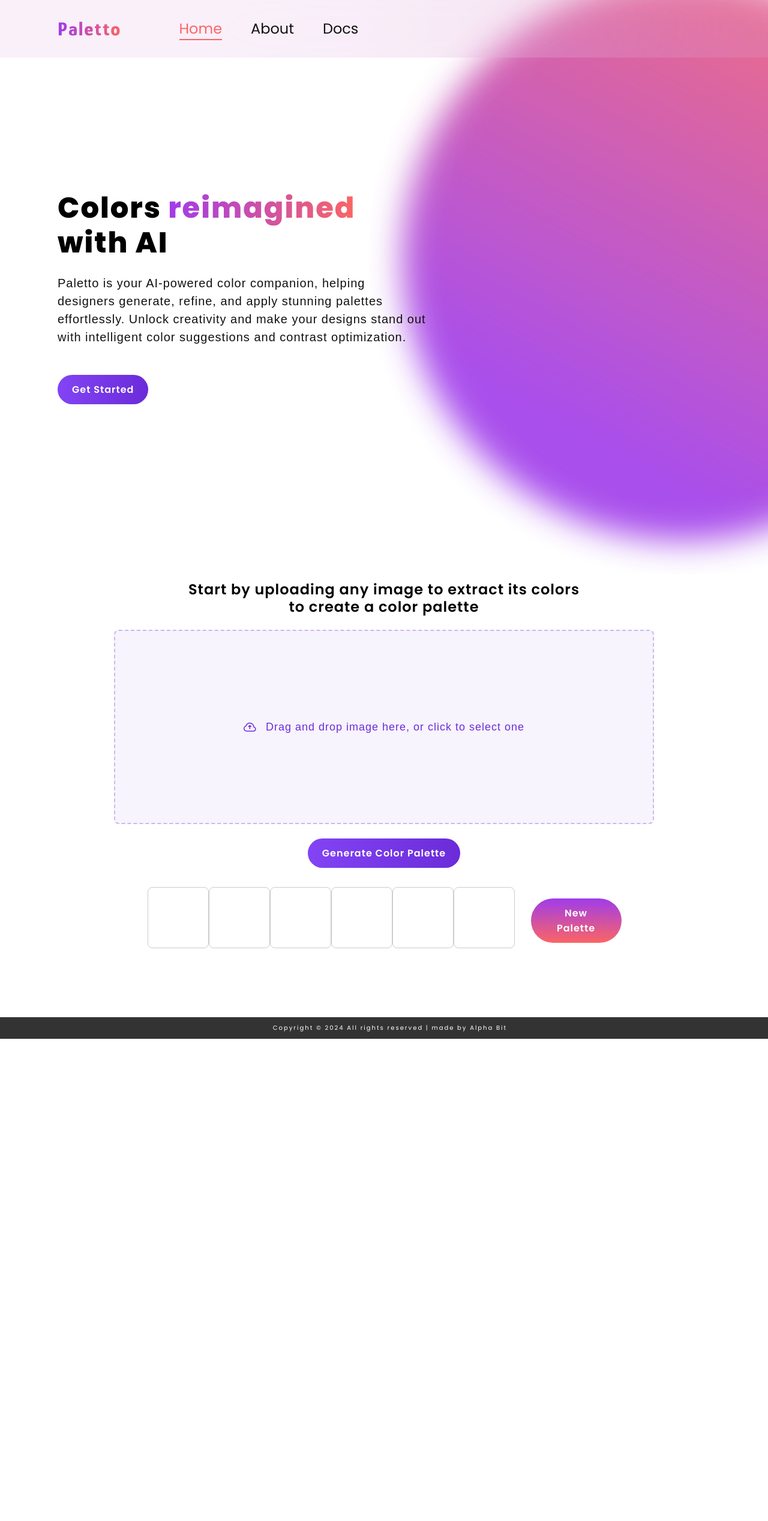
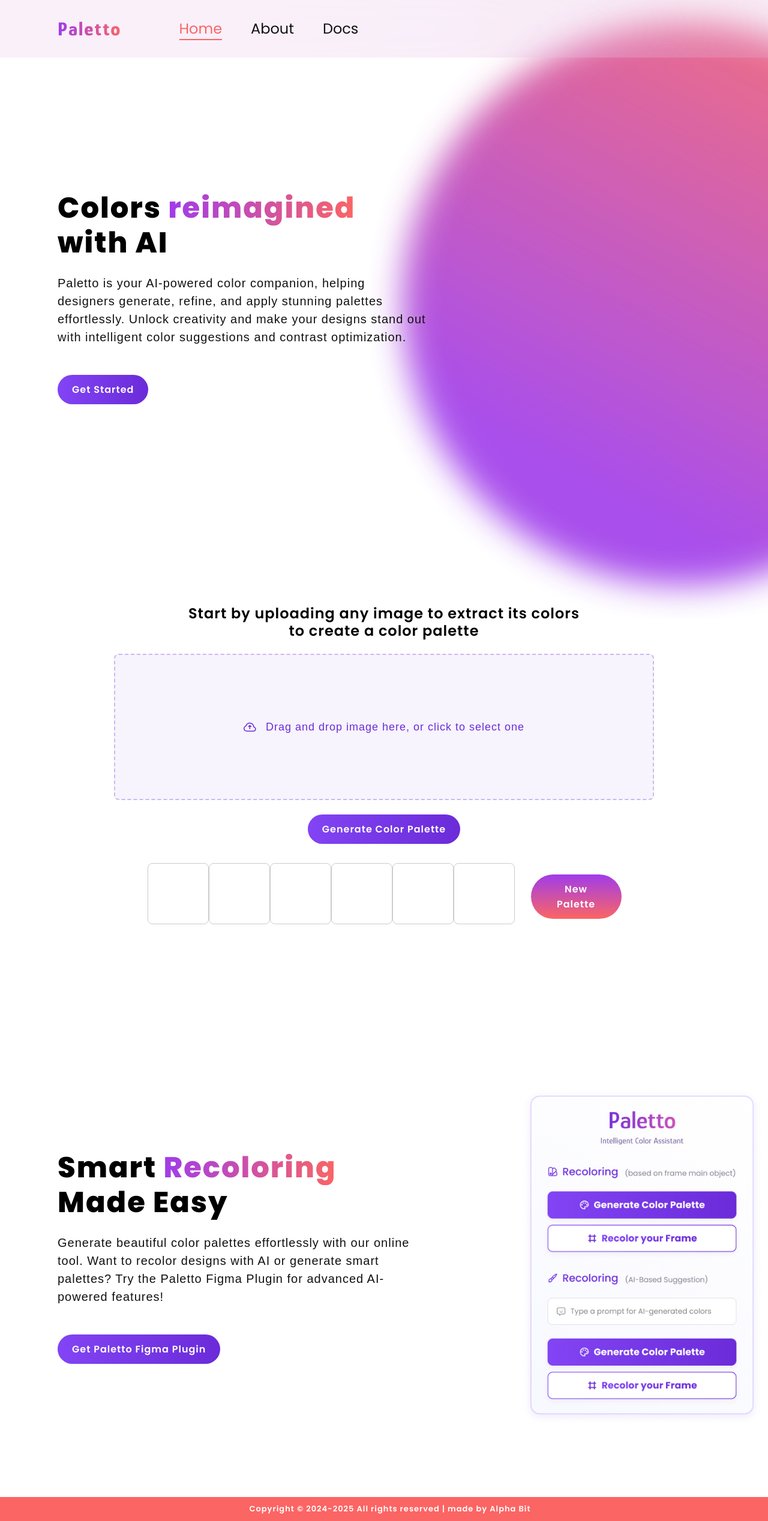
Before and after one commit to sherif-abdelsalam/GP, a React (Create React App) app in the folder color-generator/: page / in a window 1280 px wide. Shown: the top 2536 px of the page at 60% size. Before the commit the page ends 1732 px from the top, so only its background shows below. Built offline with nearby package versions, Linux system fonts and the light colour scheme.

Commit message:
add footer content

```diff
--- a/color-generator/src/App.css
+++ b/color-generator/src/App.css
@@ -29,18 +29,6 @@
   letter-spacing: 2px;
   position: relative;
 }
-
-.background-circle {
-  position: absolute;
-  top: -25%;
-  right: -30%;
-  width: 100%;
-  height: 100%;
-  background: url("../public/bk-cricle.svg") no-repeat right;
-  z-index: -1;
-  opacity: 0.9;
-}
-
 .btn {
   background: linear-gradient(to right, #8244f4, #6b2bd9);
   color: white;
--- a/color-generator/src/App.js
+++ b/color-generator/src/App.js
@@ -33,31 +33,16 @@
         if (startNowRef.current) {
             startNowRef.current.scrollIntoView({
                 behavior: "smooth",
-                block: "center",
+                block: "end",
             });
         }
     };
-
-    const aboutRef = useRef(null);
-    const scrollToAbout = () => {
-        if (aboutRef.current) {
-            aboutRef.current.scrollIntoView({ behavior: "smooth", block: "start" });
-        }
-    };
-
-    const homeRf = useRef(null);
-    const scrollToHome = () => {
-        if (homeRf.current) {
-            homeRf.current.scrollIntoView({ behavior: "smooth", block: "center" });
-        }
-    };
-
 
 
     return (
         <Router>
             <div>
-                <Header scrollToAbout={scrollToAbout} scrollToHome={scrollToHome} />
+                <Header />
 
                 <div id="content">
                     <Routes>
@@ -66,7 +51,7 @@
                             element={
                                 <>
 
-                                    <WelcomeScreen scrollToMainArea={scrollToMainArea} ref={homeRf} />
+                                    <WelcomeScreen scrollToMainArea={scrollToMainArea} />
                                     <MainSectoin
                                         ref={startNowRef}
                                         setSelectedFile={setSelectedFile}
@@ -76,7 +61,6 @@
                                     >
                                         <Result colorPalette={colorPalette} />
                                     </MainSectoin>
-                                    {/* <AboutApp ref={aboutRef} /> */}
                                     <Footer />
                                 </>
                             }
--- a/color-generator/src/components/Footer.css
+++ b/color-generator/src/components/Footer.css
@@ -1,7 +1,18 @@
+.footer-container {
+  display: flex;
+  align-items: center;
+  gap: 64px;
+}
+.footer-container img {
+  width: 400px;
+}
 .footer {
-  background-color: #333;
+  background-color: var(--primary-color);
   color: #fff;
   padding: 10px;
   text-align: center;
   width: 100%;
+  font-weight: 600;
+  letter-spacing: 1px;
+  font-size: small;
 }
--- a/color-generator/src/components/Footer.js
+++ b/color-generator/src/components/Footer.js
@@ -1,10 +1,21 @@
 import "./Footer.css";
+import Title from "./Title";
 
 function Footer() {
+    const textContent = "Generate beautiful color palettes effortlessly with our online tool. Want to recolor designs with AI or generate smart palettes? Try the Paletto Figma Plugin for advanced AI-powered features!";
+    const btnText = "Get Paletto Figma Plugin";
+    const title = "Smart Recoloring Made Easy";
+    const copyright = "Copyright © 2024-2025 All rights reserved | made by Alpha Bit";
     return (
-        <div className="footer">
-            Copyright © 2024 All rights reserved | made by Alpha Bit
-        </div>
+        <>
+            <div className="footer-container">
+                <Title onClick={() => { }} textContent={textContent} title={title} btnText={btnText} />
+                <img src="/plugin.jpg" alt="Footer" />
+            </div>
+            <div className="footer">
+                {copyright}
+            </div>
+        </>
     );
 }
 export default Footer;
--- a/color-generator/src/components/Header.css
+++ b/color-generator/src/components/Header.css
@@ -8,9 +8,7 @@
 
   position: sticky;
   top: 0;
-  z-index: 1;
-
-  /* Frosted glass effect */
+  z-index: 150;
   backdrop-filter: blur(180px);
 }
 
--- a/color-generator/src/components/Header.js
+++ b/color-generator/src/components/Header.js
@@ -11,19 +11,19 @@
     return (
         <header className="header">
             <div>
-                <div className="logo-text">Paletto</div>
+                <a href="/" className="logo-text">Paletto</a>
             </div>
             <nav className="nav-list">
                 {/* HOME */}
                 <li className={isActive("/") ? "active" : ""}>
                     <Link to="/">
-                        <button onClick={props.scrollToHome}>Home</button>
+                        <button>Home</button>
                     </Link>
                 </li>
                 {/* ABOUT */}
                 <li className={isActive("/about") ? "active" : ""}>
                     <Link to="/about">
-                        <button onClick={props.scrollToAbout}>About</button>
+                        <button>About</button>
                     </Link>
                 </li>
                 {/* DOCS */}
--- a/color-generator/src/components/Loader.css
+++ b/color-generator/src/components/Loader.css
@@ -1,15 +1,10 @@
-/* HTML: <div class="loader"></div> */
 .loader {
   margin-top: 32px;
   border-radius: 8px;
   padding: 10px 20px;
   font-size: 22px;
   font-weight: 500;
-  background: linear-gradient(
-      90deg,
-      var(--secondary-color),
-      var(--primary-color)
-    )
+  background: linear-gradient(90deg, var(--primary-color) 50%, #0000 0)
     right/200% 100%;
   animation: l21 2s infinite linear;
 }
@@ -18,7 +13,7 @@
   color: #0000;
   padding: 0 5px;
   background: inherit;
-  background-image: linear-gradient(90deg, #fff 50%, #000 0);
+  background-image: linear-gradient(90deg, #fff 50%, #fff 0);
   -webkit-background-clip: text;
   background-clip: text;
   letter-spacing: 0px;
--- a/color-generator/src/components/Main.css
+++ b/color-generator/src/components/Main.css
@@ -43,7 +43,7 @@
 
   margin-bottom: 24px;
   width: 70%;
-  height: 40%;
+  height: 30%;
   overflow: hidden;
   position: relative;
   z-index: 1;
--- /dev/null
+++ b/color-generator/src/components/Title.js
@@ -0,0 +1,21 @@
+function Title({ onClick, textContent, title, btnText }) {
+    const titleArray = title.split(" ");
+
+    return <section className="welcome-screen">
+        <h1>
+            {titleArray[0]} <span>{titleArray[1]}</span><br />
+            {titleArray[2] + " " + titleArray[3]}
+        </h1>
+        <p>
+            {textContent}
+        </p>
+        <div
+            className="btn"
+            onClick={onClick}
+        >
+            {btnText}
+        </div>
+    </section>
+}
+
+export default Title;
--- a/color-generator/src/components/Welcome.css
+++ b/color-generator/src/components/Welcome.css
@@ -38,3 +38,14 @@
   color: var(--text-main-color);
   letter-spacing: 1px;
 }
+
+.background-circle {
+  position: absolute;
+  top: -30%;
+  right: -30%;
+  width: 100%;
+  height: 100%;
+  background: url("../../public/bk-cricle.svg") no-repeat right;
+  z-index: -1;
+  opacity: 0.9;
+}
--- a/color-generator/src/components/Welcome.js
+++ b/color-generator/src/components/Welcome.js
@@ -1,24 +1,17 @@
 import { forwardRef } from "react";
 import "./Welcome.css";
+import Title from "./Title";
 
-const WelcomeScreen = forwardRef(({ scrollToMainArea }, ref) => {
+const WelcomeScreen = forwardRef(({ scrollToMainArea }) => {
+    const textContent = "Paletto is your AI-powered color companion, helping designers generate, refine, and apply stunning palettes effortlessly. Unlock creativity and make your designs stand out with intelligent color suggestions and contrast optimization.";
+    const title = "Colors reimagined with AI";
+    const btnText = "Get Started";
+
     return (
-        <section className="welcome-screen" ref={ref}>
+        <div className="welcome-screen-container">
             <div className="background-circle"></div>
-            <h1>
-                Colors <span>reimagined</span><br />
-                with AI
-            </h1>
-            <p>
-                Paletto is your AI-powered color companion, helping designers generate, refine, and apply stunning palettes effortlessly. Unlock creativity and make your designs stand out with intelligent color suggestions and contrast optimization.
-            </p>
-            <div
-                className="btn"
-                onClick={scrollToMainArea}
-            >
-                Get Started
-            </div>
-        </section>
+            <Title onClick={scrollToMainArea} textContent={textContent} title={title} btnText={btnText} />
+        </div>
     );
 });
 
```
Also changed, not shown: color-generator/public/plugin.jpg (added).
